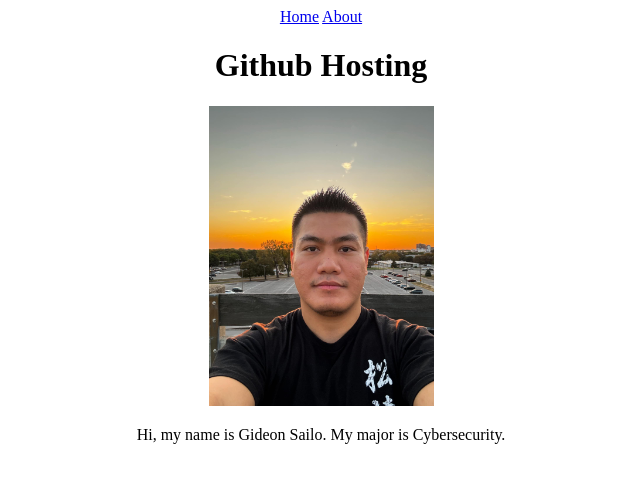
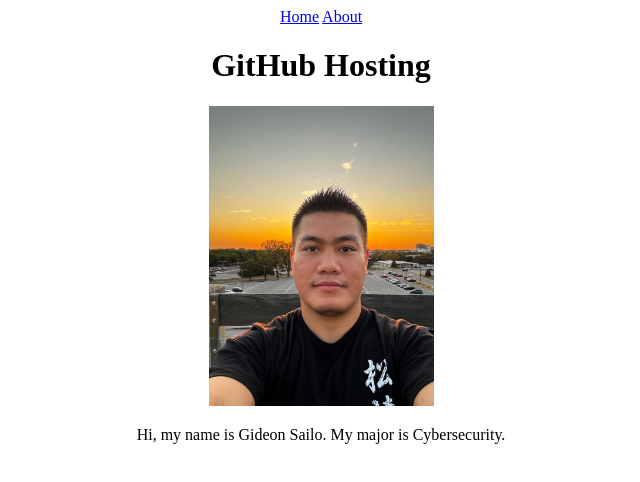
Before and after one commit to gsailo/gsailo.github.io, a plain HTML site: page index.html in a window 1280 px wide. Shown: the full height of the page, 319-959 px from the left. Drawn offline with Linux system fonts and the light colour scheme.

Commit message:
initial commit

```diff
--- a/index.html
+++ b/index.html
@@ -1,7 +1,7 @@
 <!DOCTYPE html>
 <html>
     <head>
-        <title>Github Hosting</title>
+        <title>GitHub Hosting</title>
         <meta charset="utf-8">
         <link rel="stylesheet" href="home.css">
     </head>
@@ -13,7 +13,7 @@
         </nav>
 
         <main>
-            <h1>Github Hosting</h1>
+            <h1>GitHub Hosting</h1>
             <img src="Gideon.jpg" alt="Gideon's picture">
             <p>Hi, my name is Gideon Sailo. My major is Cybersecurity.</p>
         </main>
```
Also changed, not shown: about.html (+1 -1 lines).
